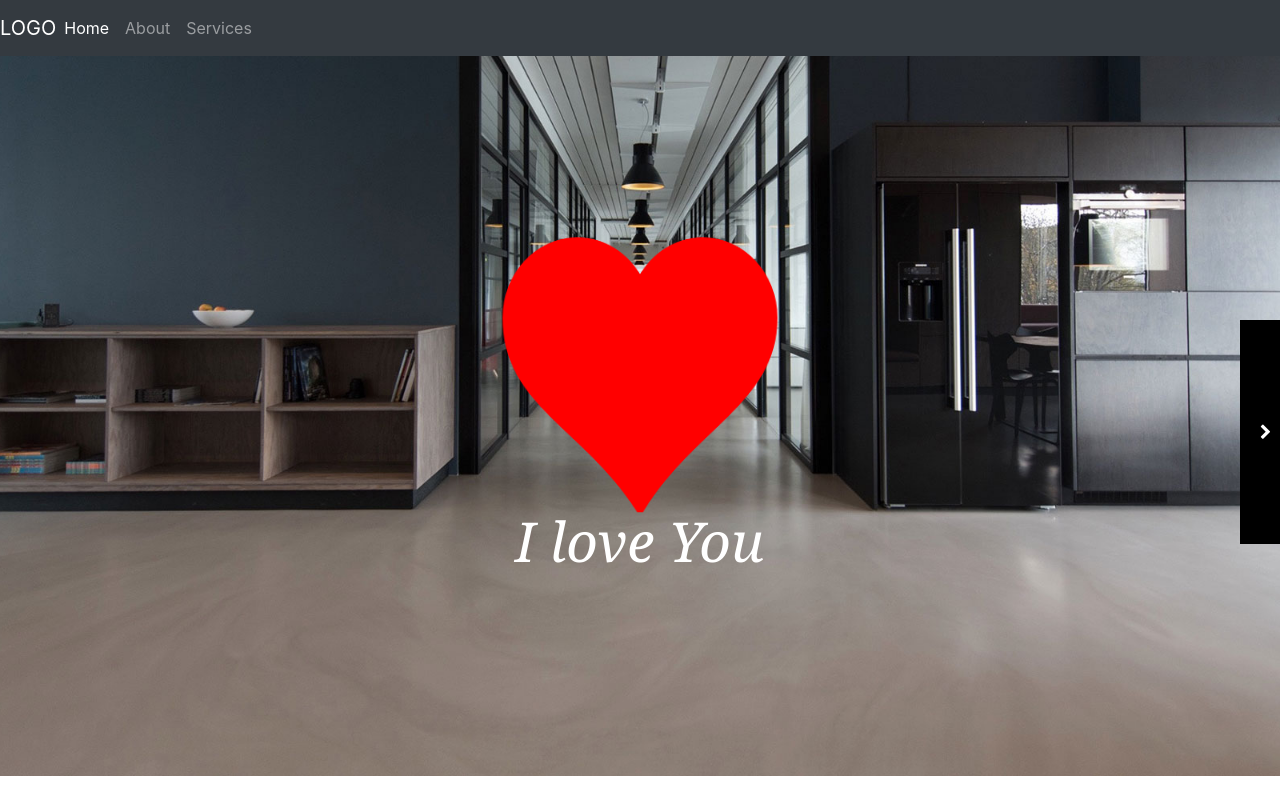
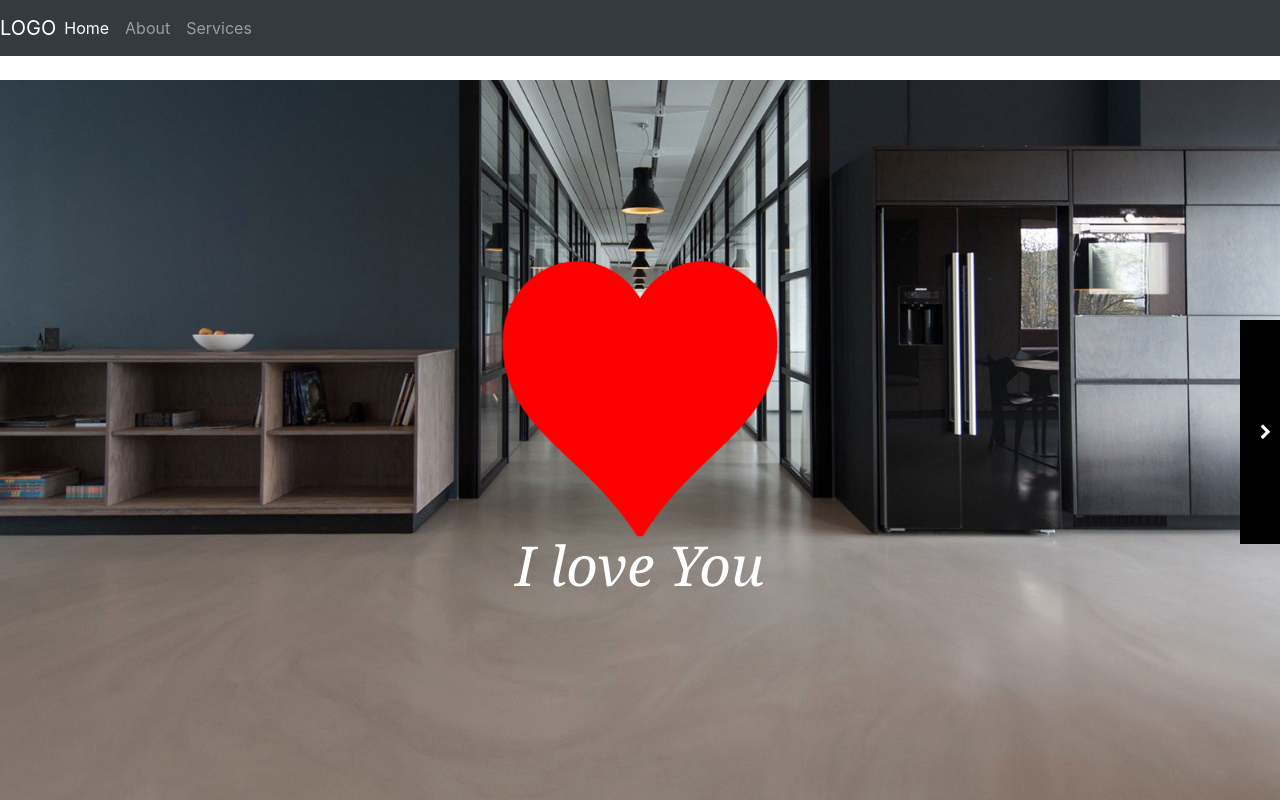
Before and after one commit to anil-627/Samplewebsite, an Angular app: page / in a window 1280 px wide. Built offline with nearby package versions, Linux system fonts and the light colour scheme.

Commit message:
header hight changed

```diff
--- a/src/app/app.component.css
+++ b/src/app/app.component.css
@@ -1,6 +1,11 @@
 * {
     margin: 0px;
     padding: 0px;
+}
+
+header {
+    width: 100%;
+    height: 10vh;
 }
 
 .nav-link {
```
